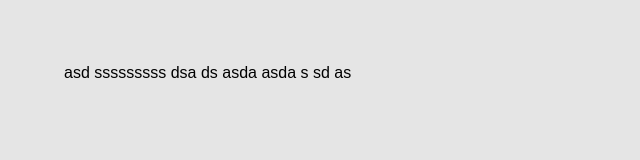
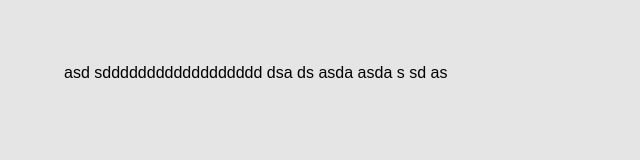
Before and after one commit to MariuzM/test-husky, a React (Create React App) app: page / in a window 1280 px wide. Shown: the top 160 px of the page, without its empty margins (0-640 px from the left). Built offline with nearby package versions, Linux system fonts and the light colour scheme.

Commit message:
sdfsd dsfs

```diff
--- a/src/App.tsx
+++ b/src/App.tsx
@@ -1,7 +1,7 @@
 import React from 'react'
 
 const App: React.FC = (): JSX.Element => {
-  return <div> asd sssssssss dsa ds asda asda s sd as</div>
+  return <div> asd sdddddddddddddddddd dsa ds asda asda s sd as</div>
 }
 
 export default App
```
